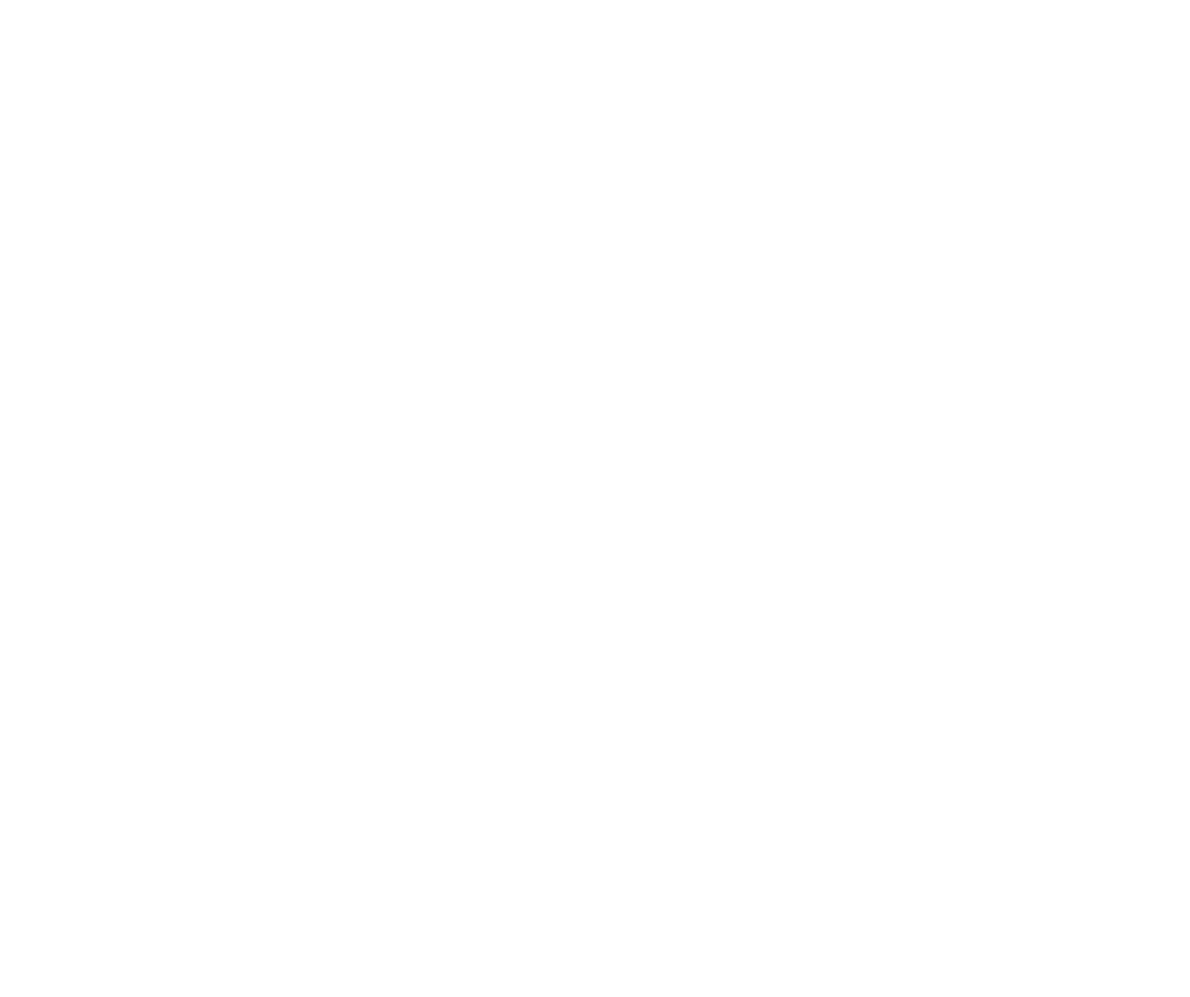
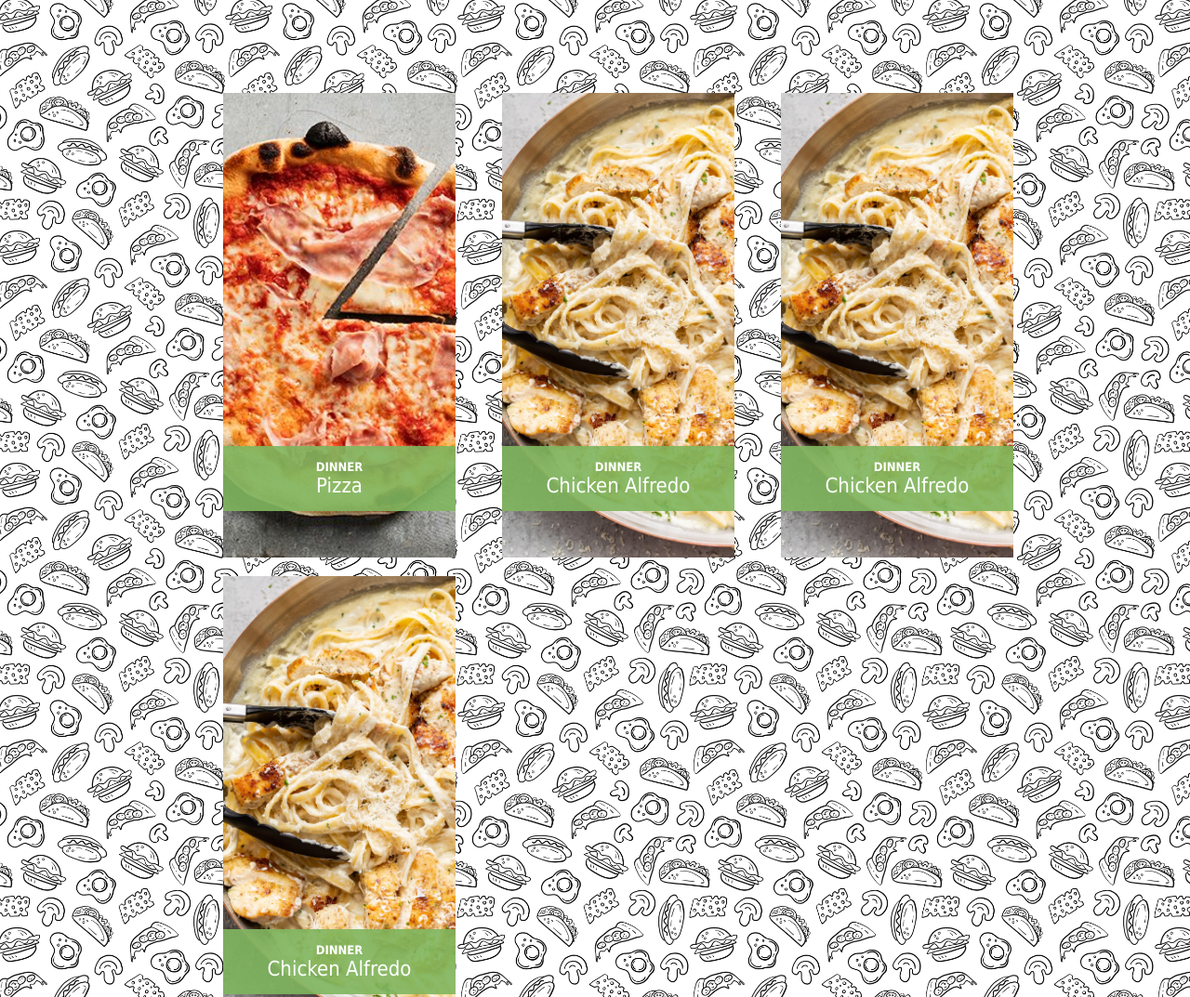
Before and after one commit to EmiliaAhl/recipecollection, a plain HTML site: page mainpage.html in a window 1280 px wide. Shown: the top 1073 px of the page at 93% size. Before the commit the page ends 800 px from the top, so only its background shows below. Drawn offline with Linux system fonts and the light colour scheme.

Commit message:
Fixed main page grid

```diff
--- /dev/null
+++ b/css/general.css
@@ -0,0 +1,7 @@
+body {
+  margin: 0;
+  background-image: url(background.jpg);
+  background-size: 250px;
+  font-family: Tahoma;
+  padding-bottom: 1000px;
+}
--- a/css/mainpage.css
+++ b/css/mainpage.css
@@ -0,0 +1,60 @@
+.main {
+  display: flex;
+  justify-content: center;
+}
+
+.food-grid {
+  display: grid;
+  grid-template-columns: 200px 200px 200px;
+  text-align: center;
+  padding-top: 100px;
+  padding-bottom: 100px;
+  column-gap: 100px;
+  row-gap: 20px;
+}
+
+.food-image-container {
+  position: relative;
+  text-align: center;
+  overflow: hidden;
+  width: 250px;
+  height: 500px;
+}
+
+.food-image {
+  width: 250px;
+  height: 500px;
+  align-items: center;
+  justify-content: center;
+  object-fit: cover;
+  object-position: center;
+  transform: scale(1);
+  transition: transform 0.5s;
+}
+
+.food-image:hover {
+  transform: scale(1.1);
+  transition: transform 1s;
+}
+
+.food-info-container {
+  background-color: rgba(128, 182, 95, 0.9);
+  position: absolute;
+  bottom: 10%;
+  left: 0%;
+  width: 250px;
+  pointer-events: none;
+}
+
+.food-category {
+  padding-top: 15px;
+  font-weight: bold;
+  color: white;
+  font-size: 13px;
+}
+
+.food-name {
+  padding-bottom: 15px;
+  color: white;
+  font-size: 22px;
+}
--- a/javascript/food.js
+++ b/javascript/food.js
@@ -1,10 +1,64 @@
+/*
+{
+dishName: "",
+dishRating: ,
+dishCategory: "",
+dishPicture: "",
+dishRecipe: "",
+dishIngredients: "",
+dishTime: {
+  amount: ,
+  unit: "",
+}, }
+*/
+
 const food = [
   {
-  dishName: 'Pizza',
-  rating: 5
-},
-{
-  dishName: 'Spaget',
-  rating: 2
-}
-]
+    dishName: "Pizza",
+    dishRating: 5,
+    dishCategory: "DINNER",
+    dishPicture: "pizza.jpg",
+    dishRecipe: "do all the stuff",
+    dishIngredients: "5 stuffs \n 4 others",
+    dishTime: {
+      amount: 10,
+      unit: "hour",
+    },
+  },
+  {
+    dishName: "Chicken Alfredo",
+    dishRating: 4,
+    dishCategory: "DINNER",
+    dishPicture: "chicken-alfredo.jpg",
+    dishRecipe: "hi",
+    dishIngredients: "hi",
+    dishTime: {
+      amount: 10,
+      unit: "hrs",
+    },
+  },
+  {
+    dishName: "Chicken Alfredo",
+    dishRating: 4,
+    dishCategory: "DINNER",
+    dishPicture: "chicken-alfredo.jpg",
+    dishRecipe: "hi",
+    dishIngredients: "hi",
+    dishTime: {
+      amount: 10,
+      unit: "hrs",
+    },
+  },
+  {
+    dishName: "Chicken Alfredo",
+    dishRating: 4,
+    dishCategory: "DINNER",
+    dishPicture: "chicken-alfredo.jpg",
+    dishRecipe: "hi",
+    dishIngredients: "hi",
+    dishTime: {
+      amount: 10,
+      unit: "hrs",
+    },
+  },
+];
--- a/javascript/mainpage.js
+++ b/javascript/mainpage.js
@@ -0,0 +1,35 @@
+let foodHTML = "";
+
+food.forEach((food) => {
+  foodHTML += `
+  <div class="food-image-container">
+  <img class="food-image" src="assets/${food.dishPicture}" />
+  <div class="food-info-container">
+    <div class="food-category">${food.dishCategory}</div>
+    <div class="food-name">${food.dishName}</div>
+  </div>
+</div>
+  `;
+});
+
+document.querySelector(".food-grid").innerHTML = foodHTML;
+
+/*
+let dinnerHTML = "";
+
+food.forEach((food) => {
+  if (food.dishCategory == "DINNER") {
+    dinnerHTML += `
+  <div class="food-image-container">
+  <img class="food-image" src="assets/${food.dishPicture}" />
+  <div class="food-info-container">
+    <div class="food-category">${food.dishCategory}</div>
+    <div class="food-name">${food.dishName}</div>
+  </div>
+</div>
+  `;
+  }
+});
+
+document.querySelector(".dinner-grid").innerHTML = dinnerHTML;
+*/
--- a/mainpage.html
+++ b/mainpage.html
@@ -2,13 +2,16 @@
 
 <html>
   <head>
-    <title>
-      Main page
-    </title>
-    <link rel="stylesheet" href="css/mainpage.css">
+    <title>Main page</title>
+    <link rel="stylesheet" href="css/mainpage.css" />
+    <link rel="stylesheet" href="css/general.css" />
   </head>
   <body>
-
+    <div class="main">
+      <div class="food-grid"></div>
+      <div class="dinner-grid"></div>
+    </div>
+    <script src="javascript/food.js"></script>
     <script src="javascript/mainpage.js"></script>
   </body>
 </html>
```
Also changed, not shown: assets/chicken-alfredo.jpg (added), assets/general/empty_star.png (added), assets/general/full_star.png (added), assets/general/half_star.png (added), assets/pizza.jpg (added), css/background.jpg (added).
